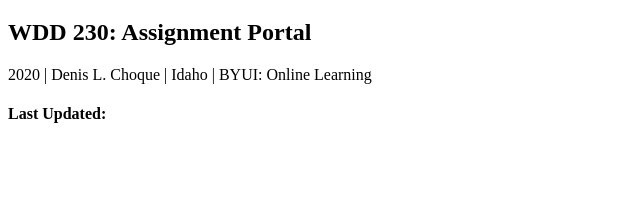
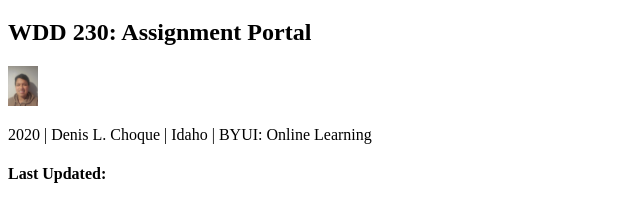
Before and after one commit to denislazo1610/denislazo1610.github.io, a plain HTML site: page index.html in a window 1280 px wide. Shown: the part 61-282 px from the top of the page, without its empty margins (0-640 px from the left). Drawn offline with Linux system fonts and the light colour scheme.

Commit message:
changes'

```diff
--- /dev/null
+++ b/index.css
@@ -0,0 +1,3 @@
+img {
+  width: 30px;
+}
--- a/index.html
+++ b/index.html
@@ -5,10 +5,12 @@
     <meta http-equiv="X-UA-Compatible" content="IE=edge" />
     <meta name="viewport" content="width=device-width, initial-scale=1.0" />
     <title>Document</title>
+    <link rel="stylesheet" href="index.css" />
   </head>
   <body>
     <h1>Denis L. Choque</h1>
     <h2>WDD 230: Assignment Portal</h2>
+    <img src="images/20210422_004112.jpg" />
   </body>
   <footer>
     <p>2020 | Denis L. Choque | Idaho | <a>BYUI: Online Learning</a></p>
```
Also changed, not shown: images/20210422_004112.jpg (added).
